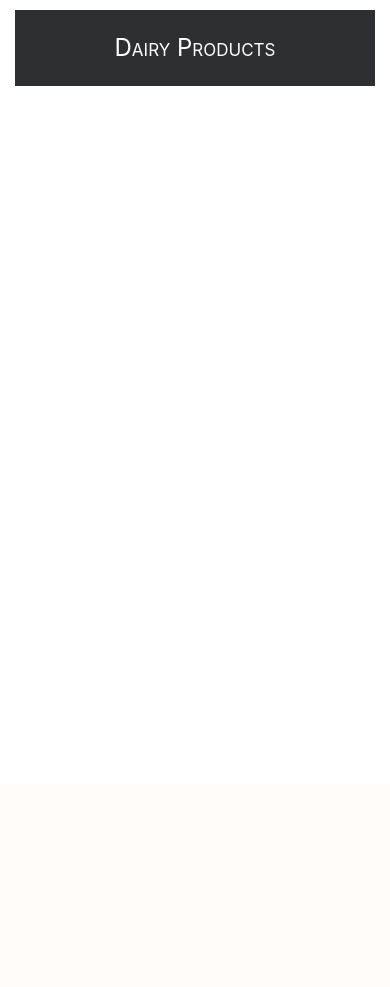
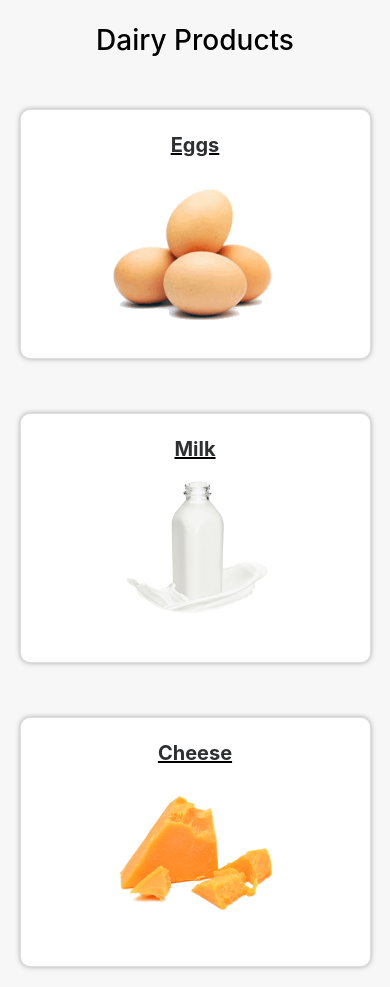
Before and after one commit to SOEN-287-Project/Assignment-1, a PHP site: the page made by Dairy Products.html in a window 390 px wide. Shown: the part 60-1047 px from the top of the page. Before the commit the page ends 146 px from the top, so only its background shows below. Run offline with PHP 8.4, Linux system fonts and the light colour scheme; some libraries are stand-ins or nearby versions.

Commit message:
made dairy products fully responsive using CSS Grid

```diff
--- a/Dairy Products.html
+++ b/Dairy Products.html
@@ -6,7 +6,6 @@
   <meta charset="UTF-8">
   <meta http-equiv="X-UA-Compatible" content="IE=edge">
   <meta name="viewport" content="width=device-width, initial-scale=1.0">
-
   <!--Js and Stylesheet for fa icons (ie shopping cart)-->
   <script src="https://kit.fontawesome.com/b569b39868.js" crossorigin="anonymous"></script>
   <link href="http://cdnjs.cloudflare.com/ajax/libs/font-awesome/4.3.0/css/font-awesome.css" rel="stylesheet">
@@ -55,11 +54,11 @@
   </div>
 
 
-  <label for="touchM" class="container"><span class="AisleSpan">Dairy Products</span></label>
+  <!-- <label for="touchM" class="container"><span class="AisleSpan">Dairy Products</span></label>
   <input type="checkbox" id="touchM" class="touch">
-  <div class="slide container">
+  <div class="slide container"> -->
 
-
+  <!--
     <table class="AisleProducts">
       <tr>
         <th><a href="Product Description Page (P3).html?aisle=DairyProducts&product=Eggs">Eggs</a></th>
@@ -83,6 +82,26 @@
   </div>
 
 
-  </ul>
+  </ul> -->
+  <div class="Main">
+    <h3>Dairy Products</h3>
+    <div class="Projects">
+      <div class="card">
+        <p class="title"><a href="Product Description Page (P3).html?aisle=DairyProducts&product=Eggs">Eggs</a></p>
+        <a href="Product Description Page (P3).html?aisle=DairyProducts&product=Eggs"><img class="food-img" src="images/Dairy products/Eggs.png" alt="Eggs"
+          /></a>
+      </div>
+      <div class="card">
+        <p class="title"><a href="Product Description Page (P3).html?aisle=DairyProducts&product=Milk">Milk</a></p>
+        <a href="Product Description Page (P3).html?aisle=DairyProducts&product=Milk"><img class="food-img" src="images/Dairy products/Milk.png" alt="Milk"
+          /></a>
+      </div>
+      <div class="card">
+        <p class="title"><a href="Product Description Page (P3).html?aisle=DairyProducts&product=Cheese">Cheese</a></p>
+        <a href="Product Description Page (P3).html?aisle=DairyProducts&product=Cheese"><img class="food-img" src="images/Dairy products/Cheese.png" alt="Cheese"
+          /></a>
+      </div>
 
+    </div>
+  </div>
 </body>
--- a/styles/style.css
+++ b/styles/style.css
@@ -458,3 +458,50 @@ a{
 .user{
   color: #2d2f31;
 }
+
+/*style for cards*/
+
+.Main{
+  background-color: rgb(248, 247, 247);
+  display: grid;
+  grid-template-rows: 1fr 10fr;
+  color: black;
+}
+
+.Main h3{
+justify-self: center;
+align-self: center;
+}
+
+.Projects{
+  display: grid;
+  grid-template-rows: repeat(3, 1fr);
+  grid-template-columns: repeat(auto-fit, minmax(250px,1fr));
+  gap: 15px;
+  justify-content: center;
+}
+
+.Projects .card{
+  height: 250px;
+  background-color: white;
+  border-radius: 10px;
+  text-align: center;
+  box-shadow: 0px 0px 5px #aaaaaa;
+  margin: 5%;
+}
+
+.food-img{
+  width: 20vh;
+  height: auto;
+
+}
+
+
+/* .card p{
+  padding: 5px;
+}
+
+.card .title{
+  font-size: 20px;
+  font-weight: 700;
+} */
```
